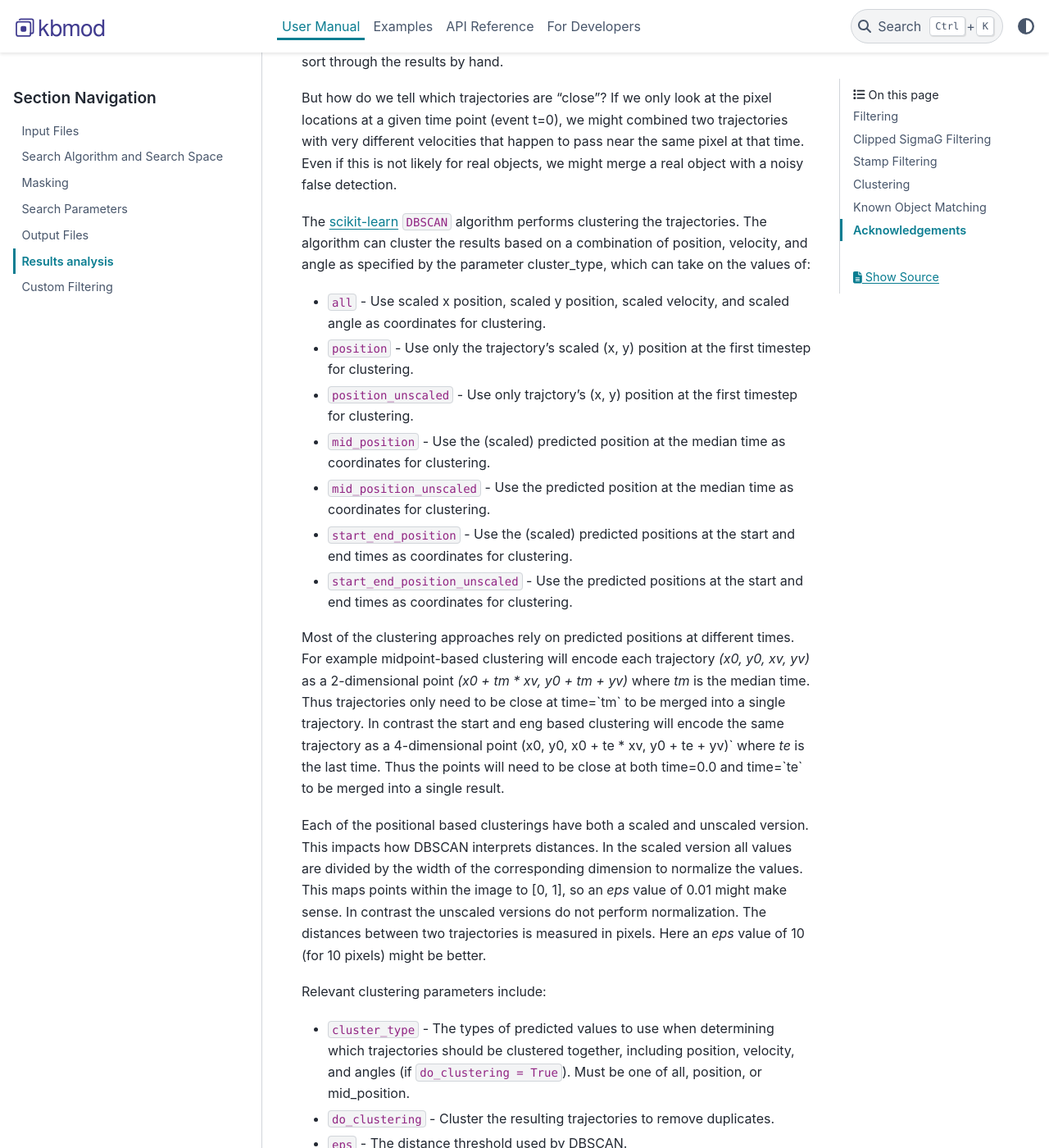
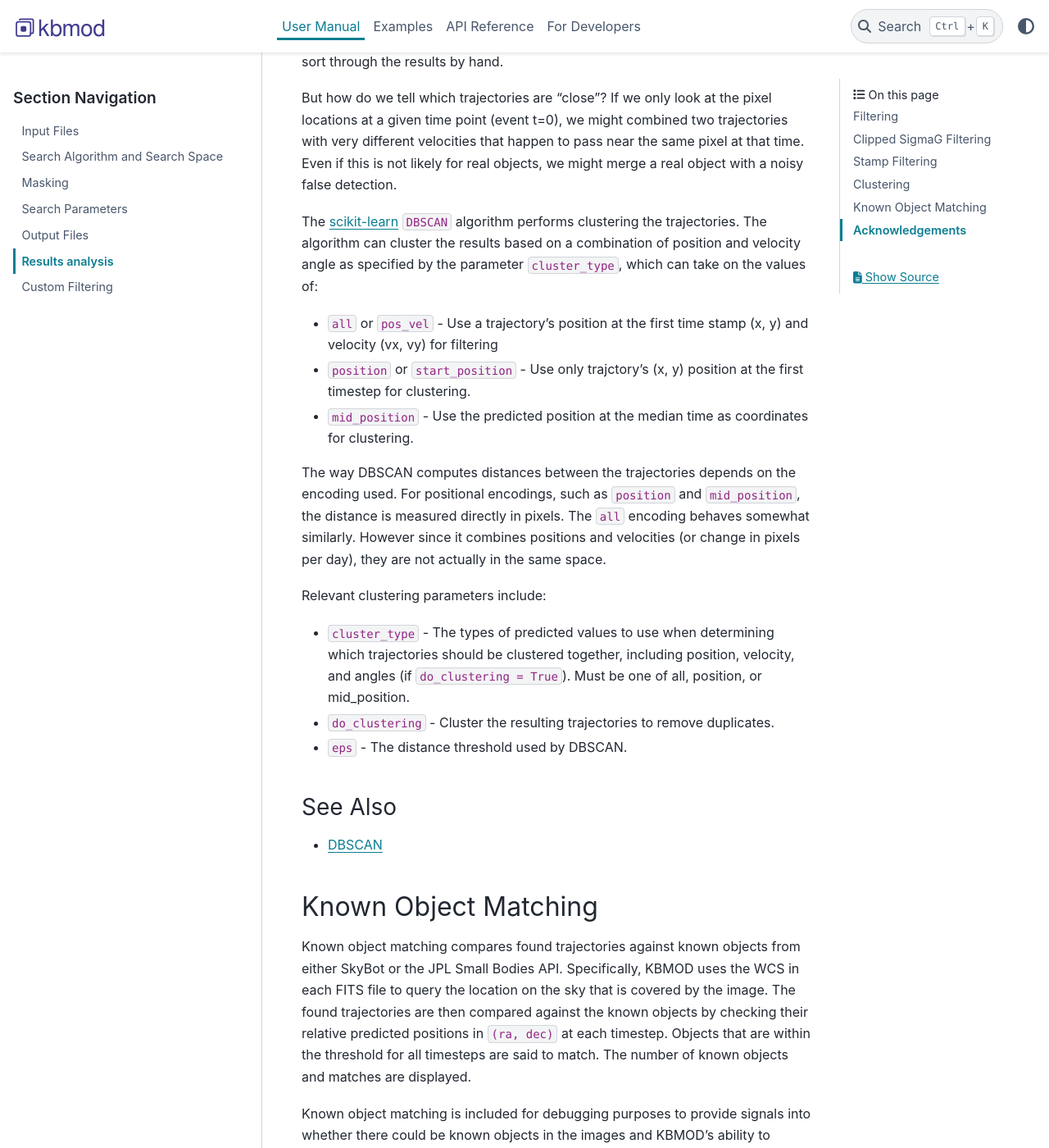
Before and after one commit to dirac-institute/kbmod, a Sphinx documentation site: the page built from docs/source/user_manual/results_filtering.rst, in a window 1280 px wide and 1400 px high, scrolled down 2434 px. Shown: the whole window at 82% size. Built offline with Sphinx 7.4.7 and the PyData theme 0.15.4, drawn with Linux system fonts in a browser that asks for light colours; pages that are not in the unit, such as notebooks, are missing from menus.

Commit message:
Update documentation

```diff
--- a/docs/source/user_manual/results_filtering.rst
+++ b/docs/source/user_manual/results_filtering.rst
@@ -54,19 +54,13 @@ In the extreme case imagine a bright object centered at (10, 15) and moving at (
 
 But how do we tell which trajectories are "close"? If we only look at the pixel locations at a given time point (event t=0), we might combined two trajectories with very different velocities that happen to pass near the same pixel at that time. Even if this is not likely for real objects, we might merge a real object with a noisy false detection.
 
-The `scikit-learn <https://scikit-learn.org/stable/>`_ ``DBSCAN`` algorithm performs clustering the trajectories. The algorithm can cluster the results based on a combination of position, velocity, and angle as specified by the parameter cluster_type, which can take on the values of:
+The `scikit-learn <https://scikit-learn.org/stable/>`_ ``DBSCAN`` algorithm performs clustering the trajectories. The algorithm can cluster the results based on a combination of position and velocity angle as specified by the parameter ``cluster_type``, which can take on the values of:
 
-* ``all`` - Use scaled x position, scaled y position, scaled velocity, and scaled angle as coordinates for clustering.
-* ``position`` - Use only the trajectory's scaled (x, y) position at the first timestep for clustering.
-* ``position_unscaled`` - Use only trajctory's (x, y) position at the first timestep for clustering.
-* ``mid_position`` - Use the (scaled) predicted position at the median time as coordinates for clustering.
-* ``mid_position_unscaled`` - Use the predicted position at the median time as coordinates for clustering.
-* ``start_end_position`` - Use the (scaled) predicted positions at the start and end times as coordinates for clustering.
-* ``start_end_position_unscaled`` - Use the predicted positions at the start and end times as coordinates for clustering.
+* ``all`` or ``pos_vel`` - Use a trajectory's position at the first time stamp (x, y) and velocity (vx, vy) for filtering
+* ``position`` or ``start_position`` - Use only trajctory's (x, y) position at the first timestep for clustering.
+* ``mid_position`` - Use the predicted position at the median time as coordinates for clustering.
 
-Most of the clustering approaches rely on predicted positions at different times. For example midpoint-based clustering will encode each trajectory `(x0, y0, xv, yv)` as a 2-dimensional point `(x0 + tm * xv, y0 + tm + yv)` where `tm` is the median time. Thus trajectories only need to be close at time=`tm` to be merged into a single trajectory. In contrast the start and eng based clustering will encode the same trajectory as a 4-dimensional point (x0, y0, x0 + te * xv, y0 + te + yv)` where `te` is the last time. Thus the points will need to be close at both time=0.0 and time=`te` to be merged into a single result.
-
-Each of the positional based clusterings have both a scaled and unscaled version. This impacts how DBSCAN interprets distances. In the scaled version all values are divided by the width of the corresponding dimension to normalize the values. This maps points within the image to [0, 1], so an `eps` value of 0.01 might make sense. In contrast the unscaled versions do not perform normalization. The distances between two trajectories is measured in pixels. Here an `eps` value of 10 (for 10 pixels) might be better.
+The way DBSCAN computes distances between the trajectories depends on the encoding used. For positional encodings, such as ``position`` and ``mid_position``, the distance is measured directly in pixels. The ``all`` encoding behaves somewhat similarly. However since it combines positions and velocities (or change in pixels per day), they are not actually in the same space.
 
 Relevant clustering parameters include:
 
```
Also changed, not shown: 1 other file.
